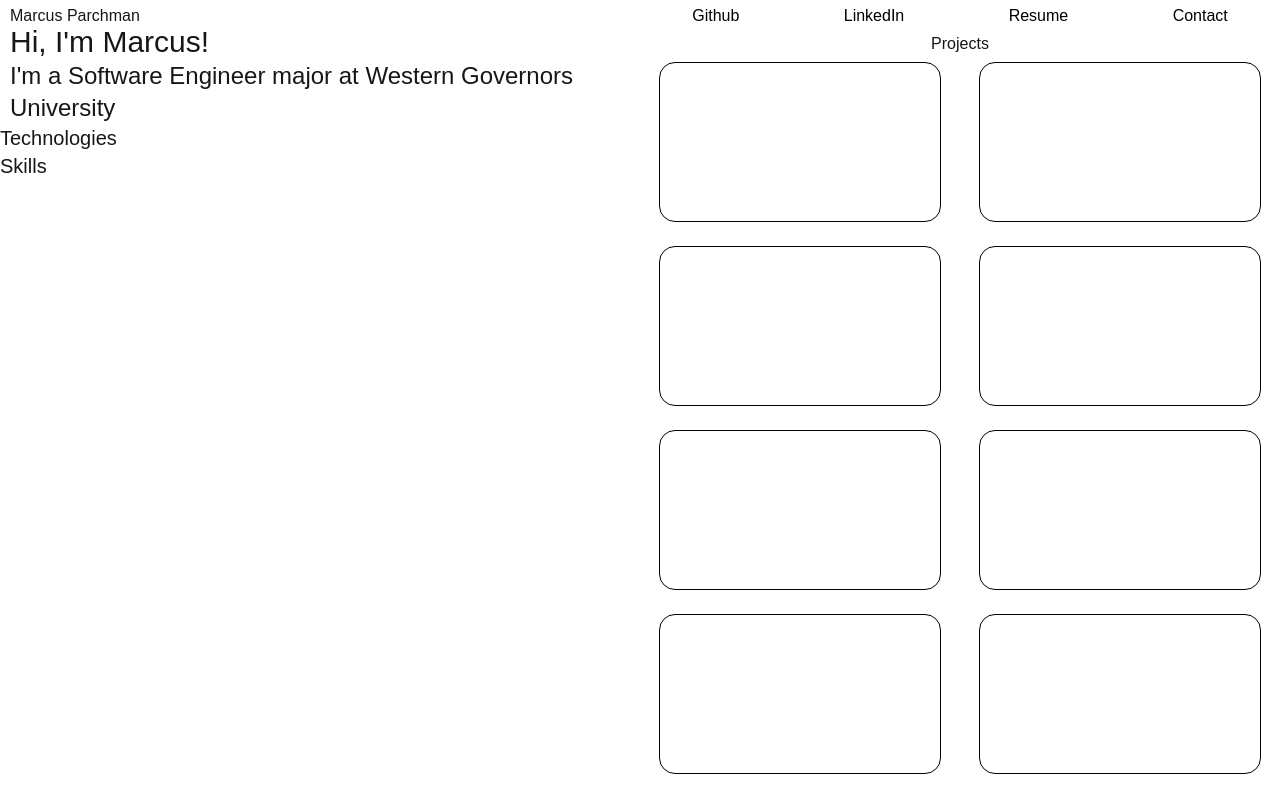
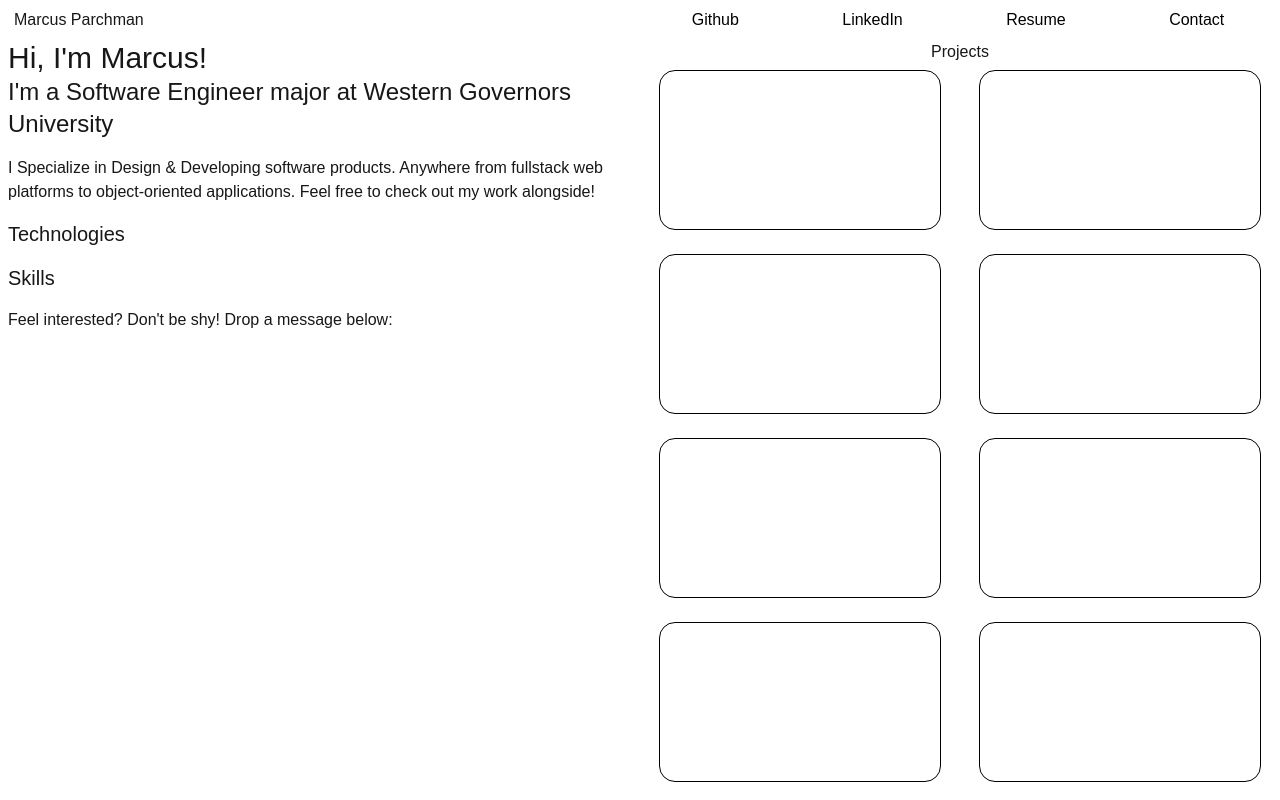
Before and after one commit to monkmark/nextjsportfolio, a Next.js app: page / in a window 1280 px wide. Built offline with nearby package versions, Linux system fonts and the light colour scheme.

Commit message:
tweaked email input, also started getting the left side of the front page done

```diff
--- a/src/app/page.tsx
+++ b/src/app/page.tsx
@@ -1,7 +1,7 @@
 export default function Home() {
   return (
     <div className="relative w-screen h-screen overflow-x-scroll hide-scrollbar">
-      <header className="flex w-screen h-auto justify-around relative text-base ">
+      <header className="p-1 flex w-screen h-auto justify-around relative text-base ">
         <section className="banner w-1/2 h-auto">
           <h3 className="relative top-1 left-1/64">Marcus Parchman</h3>
         </section>
@@ -13,21 +13,29 @@ export default function Home() {
         </ul>
       </header>
       <main className="w-screen h-screen flex">
-        <section className="rightbx relative w-[50vw] h-screen">
-          <div className="relative w-full h-auto">
-            <p className="text-3xl relative top-1/32 left-1/64">Hi, I'm Marcus!</p>
-            <p className="text-2xl relative top-1/32 left-1/64">I'm a Software Engineer major at Western Governors University</p>
+        <section className="leftbx relative w-[50vw] h-screen">
+          <div className="relative w-[50vw] h-auto p-2">
+            <p className="text-3xl relative">Hi, I'm Marcus!</p>
+            <p className="text-2xl relative">I'm a Software Engineer major at Western Governors University</p>
           </div>
-          <div className="relative w-full h-auto" >
+          <div className="relative w-[50vw] h-auto p-2">
+            <p>I Specialize in Design & Developing software products. Anywhere from fullstack web platforms to object-oriented applications. Feel free to check out my work alongside!</p>
+          </div>
+          <div className="relative w-[50vw] h-auto p-2" >
             <h3 className="text-xl">Technologies</h3>
             <div className="grid"></div>
           </div>
-          <div className="w-full h-auto">
+          <div className=" relative w-[50vw] h-auto p-2">
             <h3 className="text-xl">Skills</h3>
             <div className="grid"></div>
           </div>
+          <div className="relative w-[50vw] h-auto p-2">
+            <p>
+              Feel interested? Don't be shy! Drop a message below:
+            </p>
+          </div>
         </section>
-        <section className="leftbx relative w-[50vw] h-screen top-1/56">
+        <section className="rightbx relative w-[50vw] h-screen top-1/56">
           <div className="relative w-[50vw] h-auto">
             <h2 className="relative text-center bottom-1.5">Projects</h2>
           </div>
@@ -50,7 +58,7 @@ export default function Home() {
         </section>
       </main>
       <footer className=" relative w-screen h-screen">
-        <form className="email-card relative w-[50vw] h-auto top-1/4 left-1/4 border-1 border-black rounded-2xl grid">
+        <form className="p-3 email-card relative w-[50vw] h-auto top-1/4 left-1/4 border-1 border-black rounded-2xl grid">
           <label className="relative left-1/16 p-2">Name:</label>
           <input className="relative w-1/4 left-1/8 border-1" type="text" name="name" required></input>
           <label className="relative left-1/16 p-2">E-mail:</label>
@@ -59,8 +67,8 @@ export default function Home() {
           <input className="relative w-1/4 left-1/8 border-1" type="text" name="subject" required></input>
           <label className="relative left-1/16 p-2">Message:</label>
           <textarea className=" relative left-1/8 bottom-1/16 w-[37.5vw] resize-none border-1" name="message" ></textarea>
-          <button type="submit" className="p-2">
-            <label className="border-1 p-1 ">Submit</label>
+          <button type="submit" className="relative w-1/3 border-1 top-1/6 left-1/3 p-1">
+            <label className=" ">Submit</label>
           </button>
         </form>
       </footer>
```
